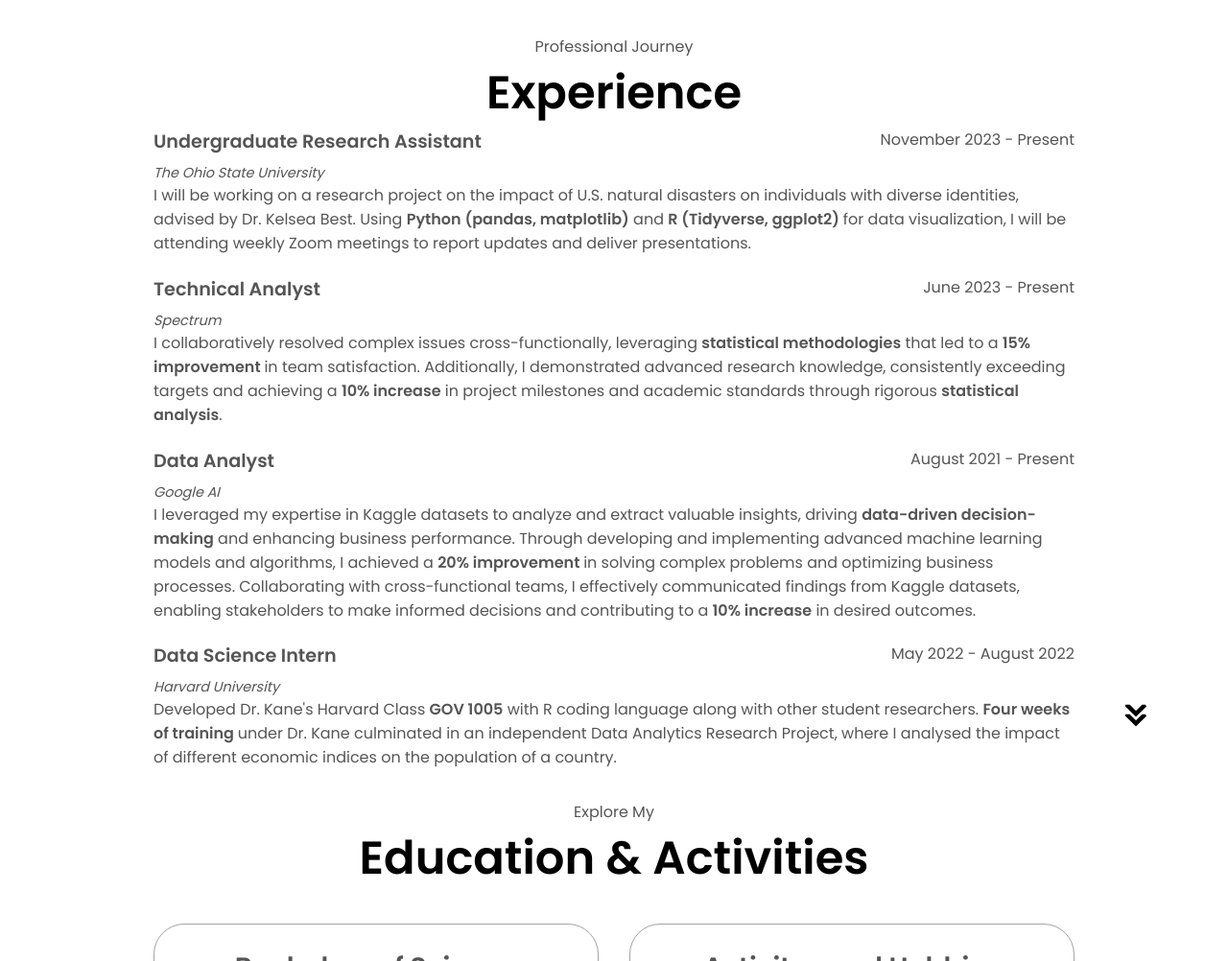
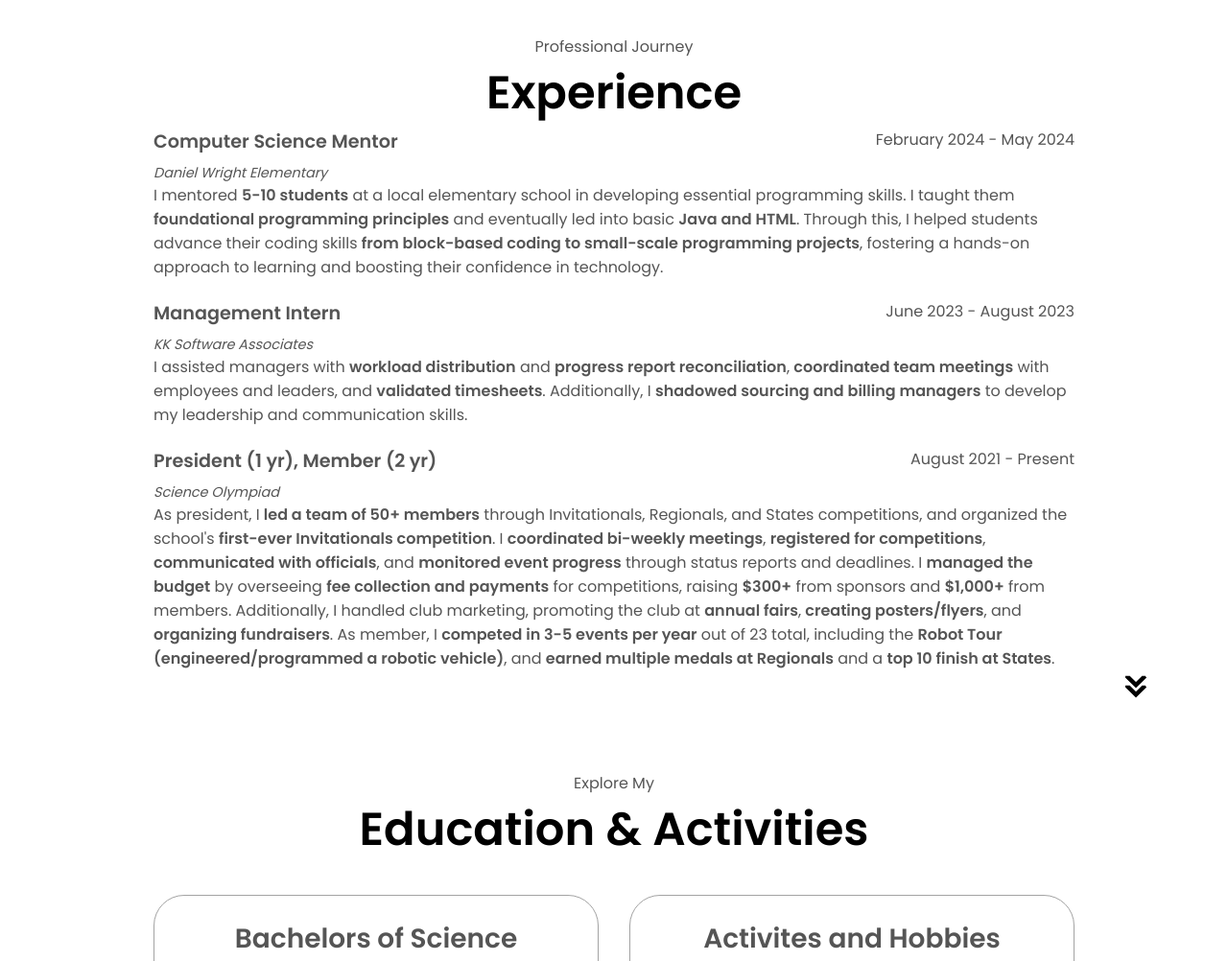
Before and after one commit to HarshaKalivarapu/personal-website, a plain HTML site: page index.html in a window 1280 px wide. Shown: the part 1660-2662 px from the top of the page at 96% size. Drawn offline with Linux system fonts and the light colour scheme.

```diff
--- a/index.html
+++ b/index.html
@@ -113,51 +113,45 @@
 
     <div class="experience-container">
       <h2 class="experience-sub-title">
-        Undergraduate Research Assistant
-        <span class="experience-duration">November 2023 - Present</span>
+        Computer Science Mentor
+        <span class="experience-duration">February 2024 - May 2024</span>
       </h2>
-      <p class="experience-company">The Ohio State University</p>
+      <p class="experience-company">Daniel Wright Elementary</p>
       <p class="experience-description">
-        I will be working on a research project on the impact of U.S. natural disasters on individuals with diverse
-        identities, advised by Dr. Kelsea Best. Using <b>Python (pandas, matplotlib)</b> and <b>R (Tidyverse, ggplot2)
-        </b> for data visualization, I will be attending weekly Zoom meetings to report updates and deliver
-        presentations.
+        I mentored <b>5-10 students</b> at a local elementary school
+        in developing essential programming skills. I taught them <b>foundational programming principles</b> and eventually led into basic <b>Java and HTML</b>.
+        Through this, I helped students advance their coding skills <b>from block-based coding to small-scale programming projects</b>,
+        fostering a hands-on approach to learning and boosting their confidence in technology.
       </p>
 
       <h2 class="experience-sub-title">
-        Technical Analyst
-        <span class="experience-duration">June 2023 - Present</span>
+        Management Intern
+        <span class="experience-duration">June 2023 - August 2023</span>
       </h2>
-      <p class="experience-company">Spectrum</p>
+      <p class="experience-company">KK Software Associates</p>
       <p class="experience-description">
-        I collaboratively resolved complex issues cross-functionally, leveraging <b>statistical methodologies</b> that
-        led to a <b>15% improvement </b>in team satisfaction. Additionally, I demonstrated advanced research knowledge,
-        consistently exceeding targets and achieving a <b>10% increase</b> in project milestones and academic standards
-        through rigorous <b>statistical analysis</b>.
+        I assisted managers with <b>workload distribution</b> and <b>progress report
+        reconciliation</b>, <b>coordinated team meetings</b> with employees and leaders,
+        and <b>validated timesheets</b>. Additionally, I <b>shadowed sourcing and billing
+        managers</b> to develop my leadership and communication skills.
       </p>
+
       <h2 class="experience-sub-title">
-        Data Analyst
+        President (1 yr), Member (2 yr)
         <span class="experience-duration">August 2021 - Present</span>
       </h2>
-      <p class="experience-company">Google AI</p>
+      <p class="experience-company">Science Olympiad</p>
       <p class="experience-description">
-        I leveraged my expertise in Kaggle datasets to analyze and extract valuable insights, driving <b>data-driven
-          decision-making</b> and enhancing business performance. Through developing and implementing advanced machine
-        learning models and algorithms, I achieved a <b>20% improvement </b>in solving complex problems and optimizing
-        business processes. Collaborating with cross-functional teams, I effectively communicated findings from Kaggle
-        datasets, enabling stakeholders to make informed decisions and contributing to a <b>10% increase</b> in desired
-        outcomes.
-      <h2 class="experience-sub-title">
-        Data Science Intern
-        <span class="experience-duration">May 2022 - August 2022</span>
-      </h2>
-      <p class="experience-company">Harvard University</p>
-      <p class="experience-description">
-        Developed Dr. Kane's Harvard Class <b>GOV 1005</b> with R coding language along with other student researchers.
-        <b>Four
-          weeks of training </b>under Dr. Kane culminated in an independent Data Analytics Research Project, where I
-        analysed
-        the impact of different economic indices on the population of a country.
+        As president, I <b>led a team of 50+ members</b> through Invitationals, Regionals, and States
+        competitions, and organized the school's <b>first-ever Invitationals competition</b>.
+        I <b>coordinated bi-weekly meetings</b>, <b>registered for competitions</b>, <b>communicated with
+        officials</b>, and <b>monitored event progress</b> through status reports and deadlines.
+        I <b>managed the budget</b> by overseeing <b>fee collection and payments</b> for competitions,
+        raising <b>$300+</b> from sponsors and <b>$1,000+</b> from members. Additionally, I handled club marketing, promoting
+        the club at <b>annual fairs</b>, <b>creating posters/flyers</b>, and <b>organizing fundraisers</b>.
+
+        As member, I <b>competed in 3-5 events per year</b> out of 23 total, including the
+          <b>Robot Tour (engineered/programmed a robotic vehicle)</b>, and <b>earned multiple medals at Regionals</b> and a <b>top 10 finish at States</b>.
       </p>
       <img src="./assets/arrow.png" alt="Arrow icon" class="icon arrow" onclick="location.href='./#education'" />
     </div>
@@ -323,77 +317,7 @@
             </article>
           </div>
         </div>
-
-        <!-- Data Science & Artificial Intelligence Skills
-        <div class="details-container">
-          <h2 class="skills-sub-title">Data Science &<br> Artificial Intelligence</h2>
-          <div class="article-container">
-            <!- Grouping by experience ->
-            <article>
-              <img src="./assets/checkmark.png" alt="Skills icon" class="icon" />
-              <div>
-                <h3>Seaborn</h3>
-                <p>10,000 lines</p>
-              </div>
-            </article>
-            <article>
-              <img src="./assets/checkmark.png" alt="Skills icon" class="icon" />
-              <div>
-                <h3>Tableau</h3>
-                <p>> 2 years</p>
-              </div>
-            </article>
-            <article>
-              <img src="./assets/checkmark.png" alt="Skills icon" class="icon" />
-              <div>
-                <h3>PyTorch</h3>
-                <p>5,000 lines</p>
-              </div>
-            </article>
-            <article>
-              <img src="./assets/checkmark.png" alt="Skills icon" class="icon" />
-              <div>
-                <h3>Tensorflow</h3>
-                <p>5,000 lines</p>
-              </div>
-            </article>
-            <article>
-              <img src="./assets/checkmark.png" alt="Skills icon" class="icon" />
-              <div>
-                <h3>Scikit-Learn</h3>
-                <p>3,000 lines</p>
-              </div>
-            </article>
-            <article>
-              <img src="./assets/checkmark.png" alt="Skills icon" class="icon" />
-              <div>
-                <h3>SQL</h3>
-                <p>3,000 lines</p>
-              </div>
-            </article>
-            <article>
-              <img src="./assets/checkmark.png" alt="Skills icon" class="icon" />
-              <div>
-                <h3>Docker</h3>
-                <p>
-                  < 1 year</p>
-              </div>
-            </article>
-            <article>
-              <img src="./assets/checkmark.png" alt="Skills icon" class="icon" />
-              <div>
-                <h3>AWS/Azure</h3>
-                <p>
-                  < 1 year</p>
-              </div>
-            </article>
-          </div>
-        </div> -->
       </div>
-
-
-
-      <!-- testing this-->
       <div class="about-containers">
         <!-- Soft Skills -->
         <div class="details-container">
```
